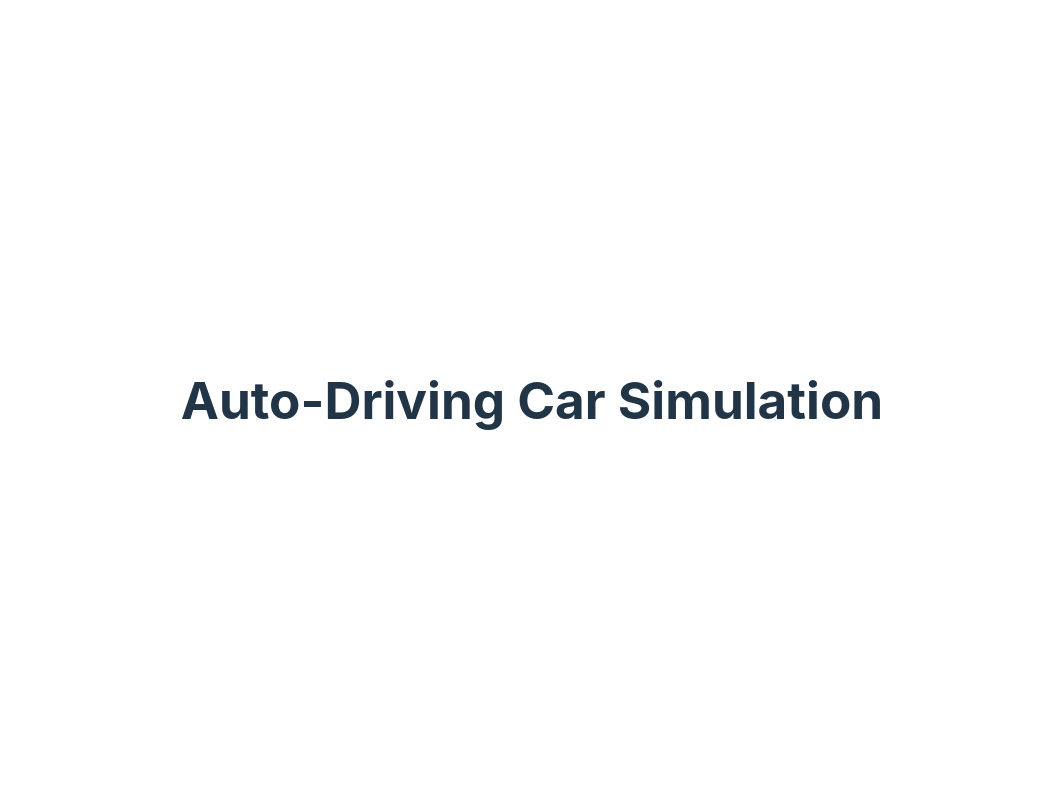
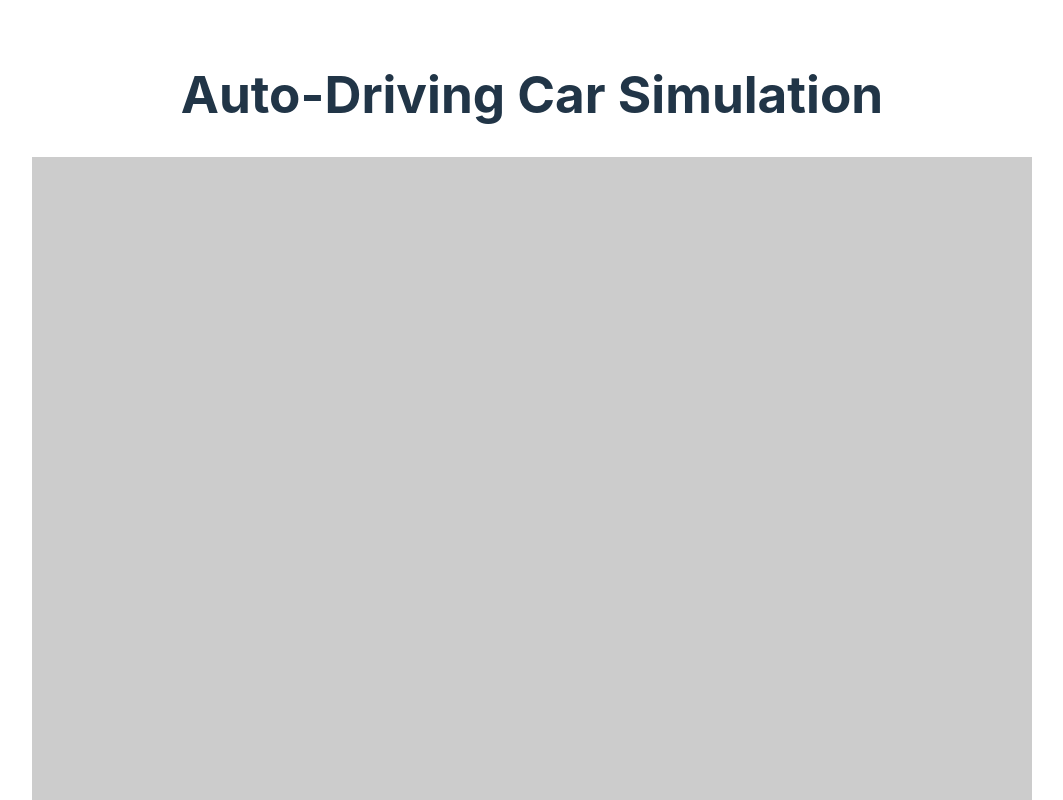
Before and after one commit to randalvance/auto-driving-car-simulation-react, a React (Vite) app: page / in a window 1280 px wide. Shown: the top 800 px of the page, without its empty margins (108-1171 px from the left). Built offline with nearby package versions, Linux system fonts and the light colour scheme.

Commit message:
Add Styling and add Field to App.tsx

```diff
--- a/src/App.tsx
+++ b/src/App.tsx
@@ -1,11 +1,13 @@
 import './App.css';
-import React from "react";
+import React from 'react';
+import { Field } from './components/Field';
 
 const App: React.FC = () => {
   return (
     <>
       <div>
         <h1>Auto-Driving Car Simulation</h1>
+        <Field width={10} height={10} />
       </div>
     </>
   );
--- /dev/null
+++ b/src/components/Field/styles.module.css
@@ -0,0 +1,3 @@
+.field {
+    background: #ccc;
+}
```
Also changed, not shown: src/main.tsx (+5 -5 lines).
